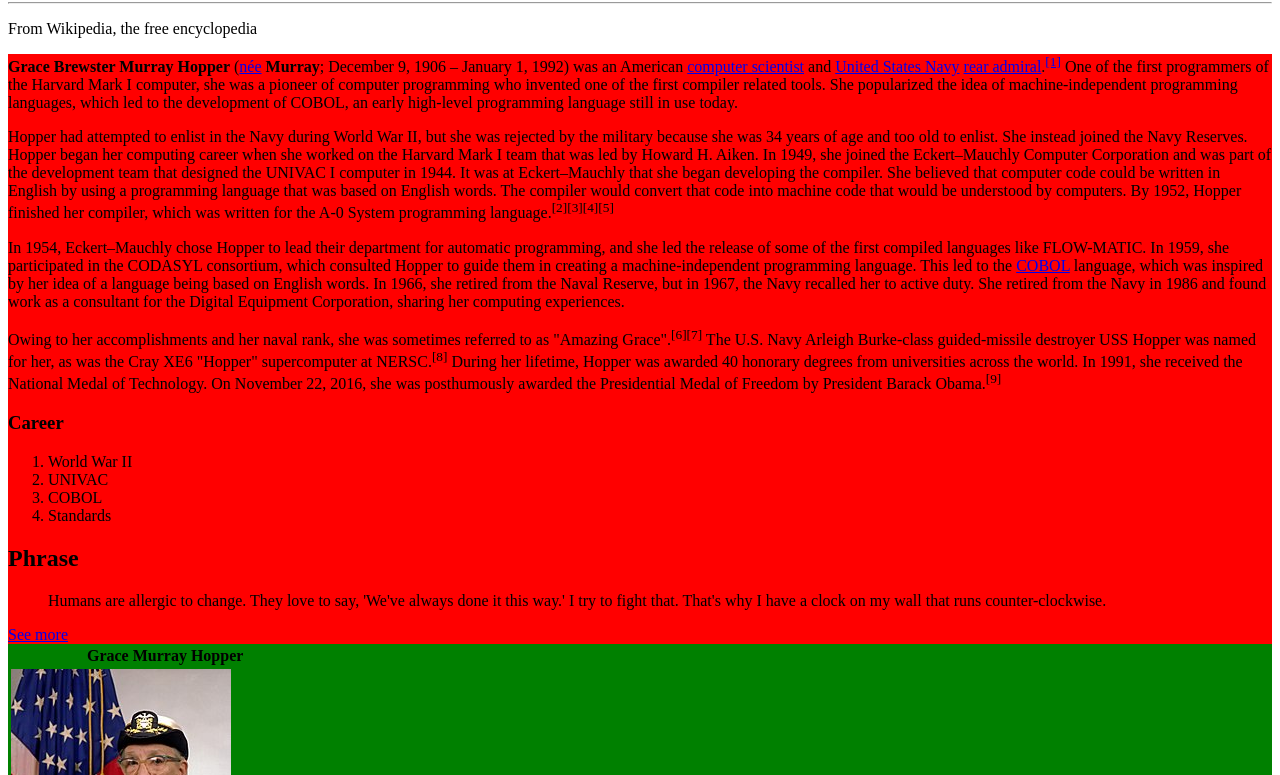
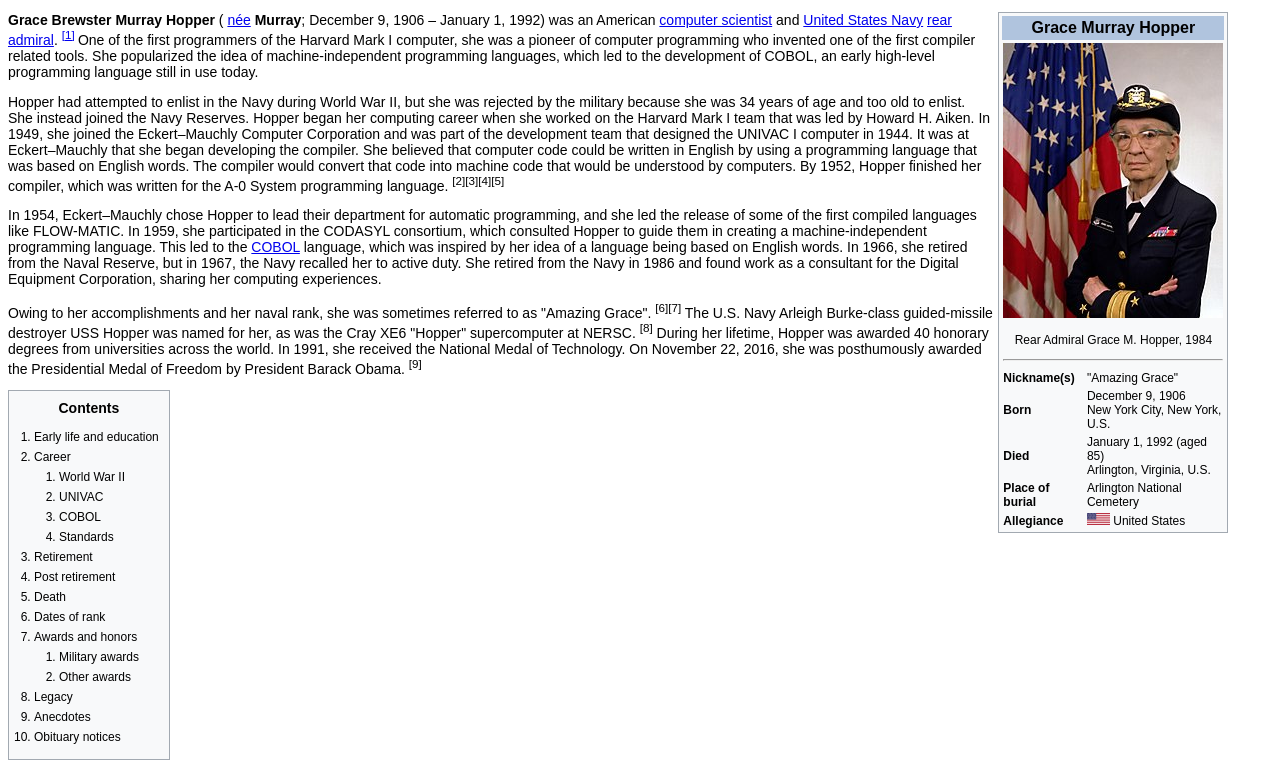
Before and after one commit to AndreaChumioque/Grace-Hopper, a plain HTML site: page index.html in a window 1280 px wide. Shown: the part 82-857 px from the top of the page. Drawn offline with Linux system fonts and the light colour scheme.

Commit message:
Actualizando página

```diff
--- a/css/main.css
+++ b/css/main.css
@@ -1,12 +1,77 @@
+* {
+  font-family: sans-serif;
+}
+
 h1 {
   font-family: 'Crimson Text', serif;
   font-weight: 400;
+  line-height: 45px;
+  border-bottom: 1px solid #a2a9b1;
+  margin: 15px auto 5px auto;
 }
 
-.biography {
-  background-color: red;
+h2 {
+  font-family: 'Crimson Text', serif;
+}
+
+.claim {
+  font-size: 12px;
+  box-sizing: border-box;
+  margin: 0;
+}
+
+main {
+  width: 78%;
+  display: inline-block;
+  font-size: 14px;
 }
 
 .summary {
-  background-color: green;
+  display: inline-block;
+  vertical-align: top;
 }
+
+.summary-table {
+  width: 25%;
+  border: 1px solid #a2a9b1;
+  background-color: #f8f9fa;
+  padding: 1px;
+  margin-top: 14px;
+}
+
+.summary-table thead th {
+  background-color: #b0c4de;
+  padding-top: 3px;
+  padding-bottom: 3px;
+}
+
+.summary-table tbody {
+  font-size: 12px;
+}
+
+.summary-table tbody tr:first-child {
+  text-align: center;
+}
+
+.summary-table tbody tr th {
+  text-align: left;
+}
+
+.content-table {
+  background-color: #f8f9fa;
+  display: inline-block;
+  border: 1px solid #a2a9b1;
+  font-size: 12px;
+}
+
+.content-table h3 {
+  text-align: center;
+  line-height: 14px;
+  margin: 10px auto;
+}
+
+ol {
+  padding-left: 25px;
+  padding-right: 10px;
+  line-height: 20px;
+}
--- a/index.html
+++ b/index.html
@@ -1,73 +1,124 @@
 <!DOCTYPE html>
 <html>
+
 <head>
   <meta charset="utf-8">
   <title>Grace Hopper</title>
   <link href="https://fonts.googleapis.com/css?family=Crimson+Text:400,600" rel="stylesheet">
   <link rel="stylesheet" href="css/main.css">
 </head>
+
 <body>
   <header>
     <!-- Título -->
     <h1>Grace Hopper</h1>
-      <!-- Línera horizontal -->
-      <hr>
     <!-- Claim -->
-      <p>From Wikipedia, the free encyclopedia</p>
+    <p class="claim">From Wikipedia, the free encyclopedia</p>
   </header>
-    <main class="biography">
+  <main>
     <!-- Resumen -->
-      <p><strong>Grace Brewster Murray Hopper</strong> (<a href="https://en.wikipedia.org/wiki/Given_name#Name_at_birth" target="_blank">née</a> <strong>Murray</strong>; December 9, 1906 – January 1, 1992) was an American <a href="https://en.wikipedia.org/wiki/Computer_scientist" target="_blank">computer scientist</a> and <a href="https://en.wikipedia.org/wiki/United_States_Navy" target="_blank">United States Navy</a> <a href="https://en.wikipedia.org/wiki/Rear_admiral_(United_States)" target="_blank">rear admiral</a>.<sup><a href="https://en.wikipedia.org/wiki/Grace_Hopper#cite_note-1" target="_blank">[1]</a></sup> One of the first programmers of the Harvard Mark I computer, she was a pioneer of computer programming who invented one of the first compiler related tools. She popularized the idea of machine-independent programming languages, which led to the development of COBOL, an early high-level programming language still in use today.</p>
-      <p>Hopper had attempted to enlist in the Navy during World War II, but she was rejected by the military because she was 34 years of age and too old to enlist. She instead joined the Navy Reserves. Hopper began her computing career when she worked on the Harvard Mark I team that was led by Howard H. Aiken. In 1949, she joined the Eckert–Mauchly Computer Corporation and was part of the development team that designed the UNIVAC I computer in 1944. It was at Eckert–Mauchly that she began developing the compiler. She believed that computer code could be written in English by using a programming language that was based on English words. The compiler would convert that code into machine code that would be understood by computers. By 1952, Hopper finished her compiler, which was written for the A-0 System programming language.<sup>[2][3][4][5]</sup></p>
-      <p>In 1954, Eckert–Mauchly chose Hopper to lead their department for automatic programming, and she led the release of some of the first compiled languages like FLOW-MATIC. In 1959, she participated in the CODASYL consortium, which consulted Hopper to guide them in creating a machine-independent programming language. This led to the <a href="https://en.wikipedia.org/wiki/COBOL" target="_blank">COBOL</a> language, which was inspired by her idea of a language being based on English words. In 1966, she retired from the Naval Reserve, but in 1967, the Navy recalled her to active duty. She retired from the Navy in 1986 and found work as a consultant for the Digital Equipment Corporation, sharing her computing experiences.</p>
-      <p>Owing to her accomplishments and her naval rank, she was sometimes referred to as "Amazing Grace".<sup>[6][7]</sup> The U.S. Navy Arleigh Burke-class guided-missile destroyer USS Hopper was named for her, as was the Cray XE6 "Hopper" supercomputer at NERSC.<sup>[8]</sup> During her lifetime, Hopper was awarded 40 honorary degrees from universities across the world. In 1991, she received the National Medal of Technology. On November 22, 2016, she was posthumously awarded the Presidential Medal of Freedom by President Barack Obama.<sup>[9]</sup></p>
+    <p>
+      <strong>Grace Brewster Murray Hopper</strong> (
+      <a href="https://en.wikipedia.org/wiki/Given_name#Name_at_birth" target="_blank">née</a>
+      <strong>Murray</strong>; December 9, 1906 – January 1, 1992) was an American
+      <a href="https://en.wikipedia.org/wiki/Computer_scientist" target="_blank">computer scientist</a> and
+      <a href="https://en.wikipedia.org/wiki/United_States_Navy" target="_blank">United States Navy</a>
+      <a href="https://en.wikipedia.org/wiki/Rear_admiral_(United_States)" target="_blank">rear admiral</a>.
+      <sup>
+        <a href="https://en.wikipedia.org/wiki/Grace_Hopper#cite_note-1" target="_blank">[1]</a>
+      </sup> One of the first programmers of the Harvard Mark I computer, she was a pioneer of computer programming who invented
+      one of the first compiler related tools. She popularized the idea of machine-independent programming languages, which
+      led to the development of COBOL, an early high-level programming language still in use today.</p>
+    <p>Hopper had attempted to enlist in the Navy during World War II, but she was rejected by the military because she was
+      34 years of age and too old to enlist. She instead joined the Navy Reserves. Hopper began her computing career when
+      she worked on the Harvard Mark I team that was led by Howard H. Aiken. In 1949, she joined the Eckert–Mauchly Computer
+      Corporation and was part of the development team that designed the UNIVAC I computer in 1944. It was at Eckert–Mauchly
+      that she began developing the compiler. She believed that computer code could be written in English by using a programming
+      language that was based on English words. The compiler would convert that code into machine code that would be understood
+      by computers. By 1952, Hopper finished her compiler, which was written for the A-0 System programming language.
+      <sup>[2][3][4][5]</sup>
+    </p>
+    <p>In 1954, Eckert–Mauchly chose Hopper to lead their department for automatic programming, and she led the release of some
+      of the first compiled languages like FLOW-MATIC. In 1959, she participated in the CODASYL consortium, which consulted
+      Hopper to guide them in creating a machine-independent programming language. This led to the
+      <a href="https://en.wikipedia.org/wiki/COBOL" target="_blank">COBOL</a> language, which was inspired by her idea of a language being based on English words. In 1966, she retired
+      from the Naval Reserve, but in 1967, the Navy recalled her to active duty. She retired from the Navy in 1986 and found
+      work as a consultant for the Digital Equipment Corporation, sharing her computing experiences.</p>
+    <p>Owing to her accomplishments and her naval rank, she was sometimes referred to as "Amazing Grace".
+      <sup>[6][7]</sup> The U.S. Navy Arleigh Burke-class guided-missile destroyer USS Hopper was named for her, as was the Cray
+      XE6 "Hopper" supercomputer at NERSC.
+      <sup>[8]</sup> During her lifetime, Hopper was awarded 40 honorary degrees from universities across the world. In 1991,
+      she received the National Medal of Technology. On November 22, 2016, she was posthumously awarded the Presidential
+      Medal of Freedom by President Barack Obama.
+      <sup>[9]</sup>
+    </p>
 
+    <aside class="content-table">
       <!-- Carrera -->
-      <h3>Career</h3>
+      <h3>Contents</h3>
+      <ol>
+        <li>Early life and education</li>
+        <li>Career</li>
         <ol>
           <li>World War II</li>
           <li>UNIVAC</li>
           <li>COBOL</li>
           <li>Standards</li>
         </ol>
+        <li>Retirement</li>
+        <li>Post retirement</li>
+        <li>Death</li>
+        <li>Dates of rank</li>
+        <li>Awards and honors</li>
+        <ol>
+          <li>Military awards</li>
+          <li>Other awards</li>
+        </ol>
+        <li>Legacy</li>
+        <li>Anecdotes</li>
+        <li>Obituary notices</li>
+      </ol>
+    </aside>
 
     <!-- Frase -->
     <h2>Phrase</h2>
     <blockquote cite="http://www.azquotes.com/quote/553883">
-        Humans are allergic to change. They love to say, 'We've always done it this way.' I try to fight that. That's why I have a clock on my wall that runs counter-clockwise.
+      Humans are allergic to change. They love to say, 'We've always done it this way.' I try to fight that. That's why I have
+      a clock on my wall that runs counter-clockwise.
     </blockquote>
     <!-- Redireccionando a la página de información -->
-      <a href="information.html"target="_blank">See more</a>
+    <a href="information.html" target="_blank">See more</a>
   </main>
 
   <aside class="summary">
     <!-- Tabla -->
-        <table>
+    <table class="summary-table">
       <thead>
         <tr>
           <th colspan="2">Grace Murray Hopper</th>
         </tr>
+      </thead>
+      <tbody>
         <tr>
           <td colspan="2">
             <img src="assets/images/grace_hopper.png" alt="Grace Hopper">
             <p>Rear Admiral Grace M. Hopper, 1984</p>
+            <hr>
           </td>
         </tr>
-          </thead>
-          <tbody>
         <tr>
           <th>Nickname(s)</th>
           <td>"Amazing Grace"</td>
         </tr>
         <tr>
           <th>Born</th>
-              <td>December 9, 1906 <br>
-    New York City, New York, U.S.</td>
+          <td>December 9, 1906
+            <br> New York City, New York, U.S.</td>
         </tr>
         <tr>
           <th>Died</th>
-              <td>January 1, 1992 (aged 85) <br>
-    Arlington, Virginia, U.S.</td>
+          <td>January 1, 1992 (aged 85)
+            <br> Arlington, Virginia, U.S.</td>
         </tr>
         <tr>
           <th>Place of burial</th>
@@ -75,10 +126,12 @@
         </tr>
         <tr>
           <th>Allegiance</th>
-              <td><img src="assets/images/USA_flag.png" alt=""> United States</td>
+          <td>
+            <img src="assets/images/USA_flag.png" alt=""> United States</td>
         </tr>
       </tbody>
     </table>
   </aside>
 </body>
+
 </html>
```
Also changed, not shown: information.html (+2 -2 lines). Lines whose indentation alone changed are shown as unchanged.
